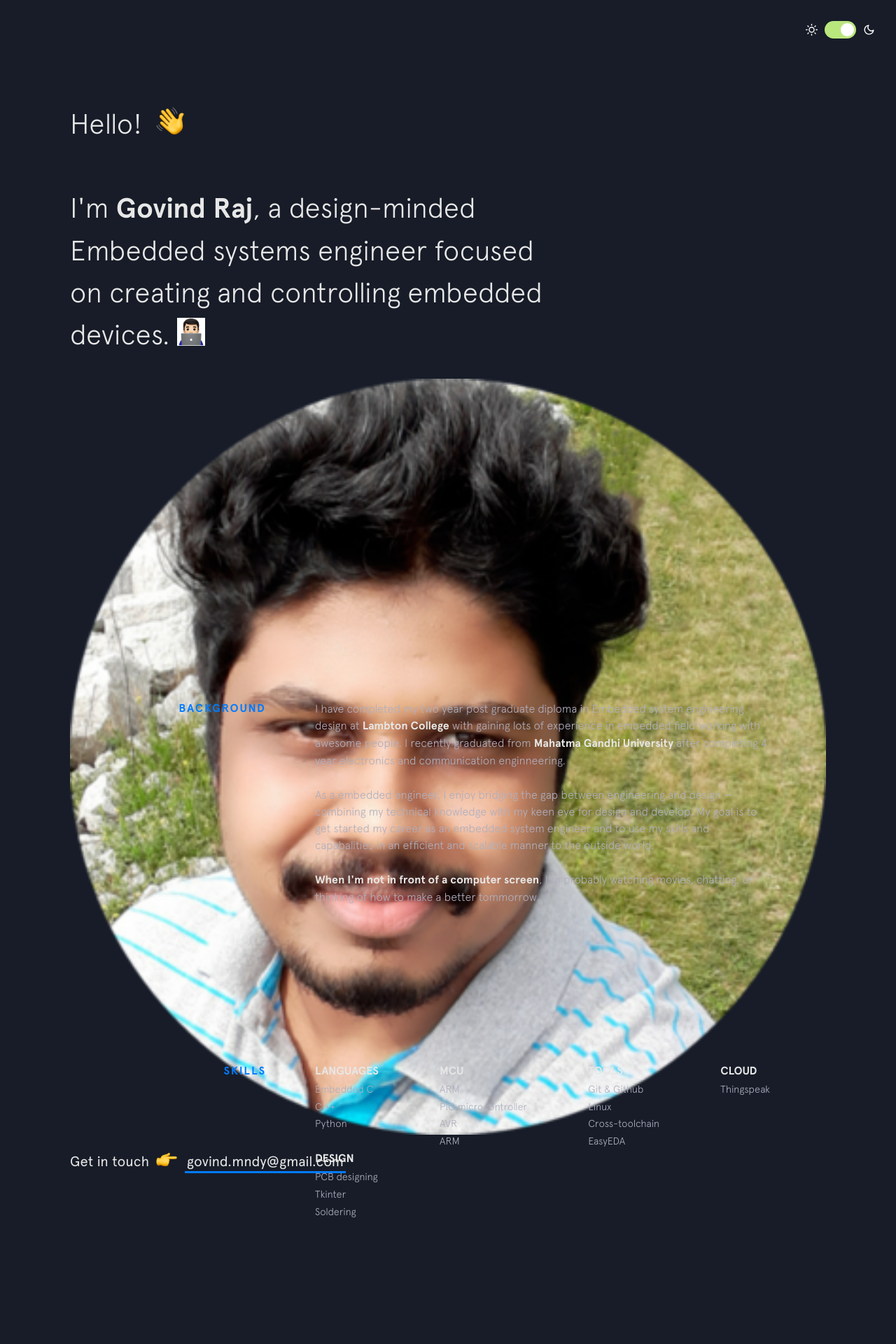
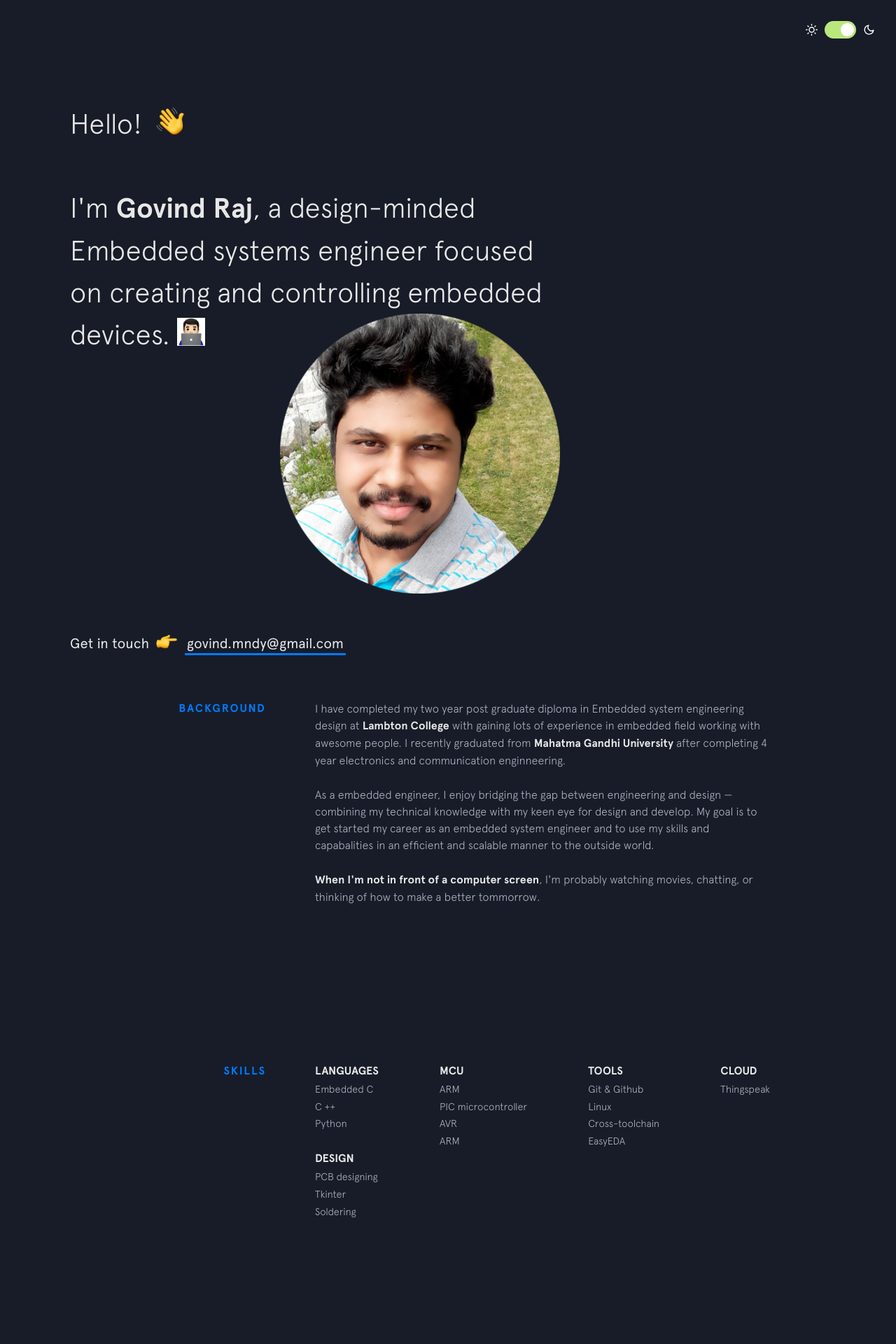
Before and after one commit to gov466/gov466.github.io, a Jekyll site: the page built from index.html, in a window 1280 px wide. Shown: the top 1920 px of the page at 70% size. Built offline with Jekyll 4.4.1, drawn with Linux system fonts in a browser that asks for light colours; nearby versions of some CDN libraries.

Commit message:
Update intro.html

```diff
--- a/_includes/intro.html
+++ b/_includes/intro.html
@@ -6,9 +6,9 @@
 
   <h2 class="intro__tagline">I'm
     <span class="name">Govind Raj</span>, a design-minded Embedded systems engineer focused on creating and controlling embedded devices.
-    <span class="emoji technologist"></span>
+    <span class="emoji technologist"></span>        <img src="{{site.baseurl}}/img/circle-cropped (1).png" style="float:right; " alt="">
   </h2>
- <img src="{{site.baseurl}}/img/circle-cropped (1).png" style="float:right; " alt="">
+
   <h3 class="intro__contact">
     <span>Get in touch </span>
     <span class="emoji pointer"></span>
```
